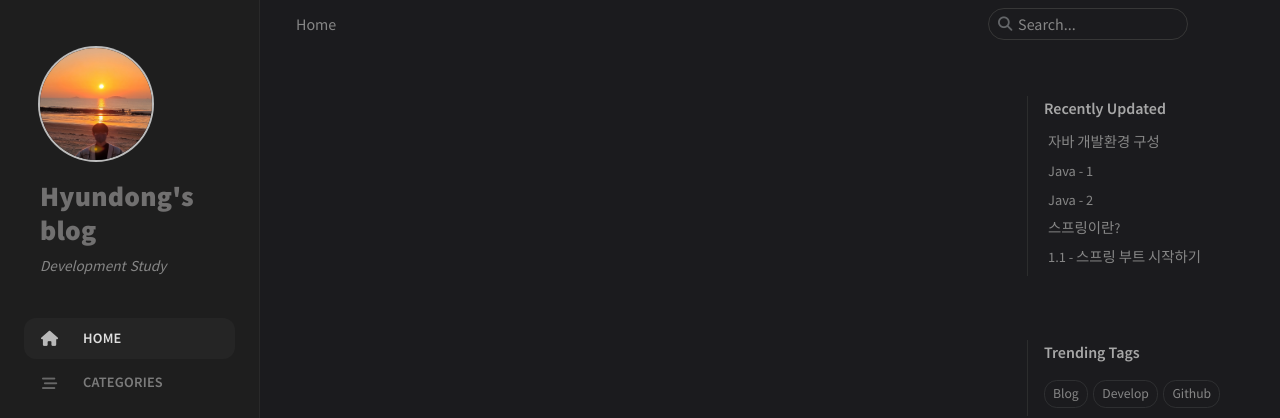
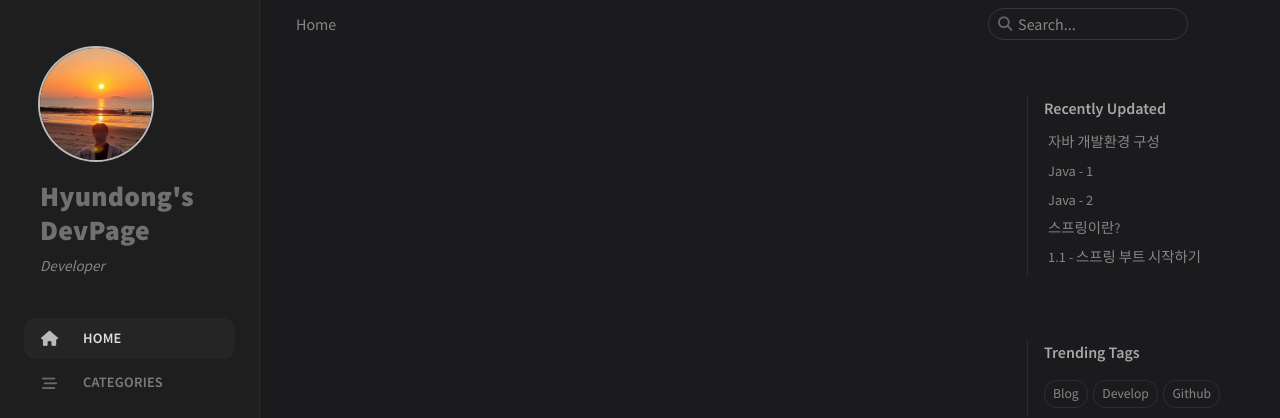
Before and after one commit to hyundong-L/hyundong-L.github.io, a Jekyll site: the page built from index.html, in a window 1280 px wide. Shown: the top 418 px of the page. Built offline with Jekyll 4.4.1, drawn with Linux system fonts in a browser that asks for light colours; cached includes are drawn as plain includes.

Commit message:
title change

```diff
--- a/_config.yml
+++ b/_config.yml
@@ -14,9 +14,9 @@ timezone: Asia/Seoul
 # jekyll-seo-tag settings › https://github.com/jekyll/jekyll-seo-tag/blob/master/docs/usage.md
 # ↓ --------------------------
 
-title: Hyundong's blog # the main title
+title: Hyundong's DevPage # the main title
 
-tagline: Development Study # it will display as the sub-title
+tagline: Developer # it will display as the sub-title
 
 description: >- # used by seo meta and the atom feed
   A minimal, responsive and feature-rich Jekyll theme for technical writing.
```
Also changed, not shown: Gemfile.lock, 3 other files.
